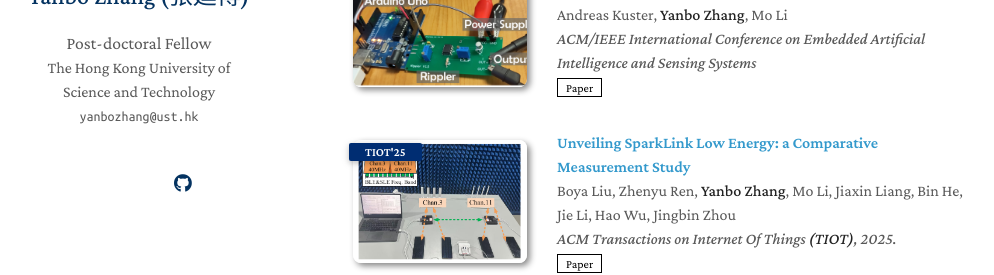
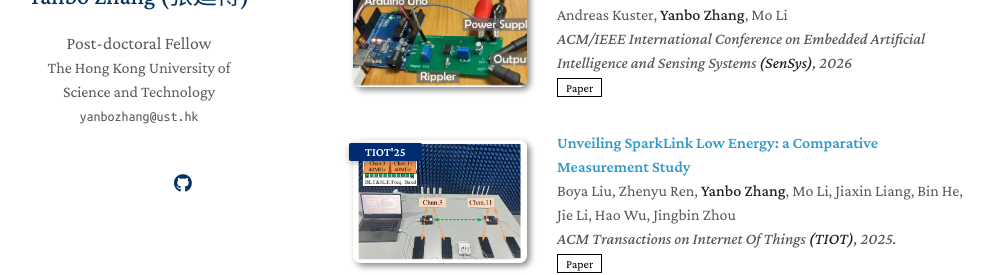
Before and after one commit to yanbozhang003/yanbozhang003.github.io, a Jekyll site: the page built from index.md, in a window 1280 px wide and 900 px high, scrolled down 737 px, cut to the strip 206-481 px from the top of the window. Shown: the whole strip, without its empty margins (137-1131 px from the left). Built offline with Jekyll 4.4.1, drawn with Linux system fonts in a browser that asks for light colours; nearby versions of some CDN libraries; a style sheet for code colours, icons or effects is not loaded; our own code applies the rules of GitHub Pages for plain Markdown files.

Commit message:
Update publications.yml

```diff
--- a/_data/publications.yml
+++ b/_data/publications.yml
@@ -3,7 +3,7 @@ main:
   - title: "RippleSense: Scalable and Efficient Wideband Spectrum Sensing"
     authors: Andreas Kuster, <strong>Yanbo Zhang</strong>, Mo Li
     conference_short: SenSys'26
-    conference: ACM/IEEE International Conference on Embedded Artificial Intelligence and Sensing Systems
+    conference: ACM/IEEE International Conference on Embedded Artificial Intelligence and Sensing Systems <strong>(SenSys)</strong>, 2026
     pdf: https://yanbozhang003.github.io/
     # code: https://zenodo.org/records/11094213
     # slides: ./assets/files/publications_pdf/acFace_slides_v2_pdf.pdf
```
